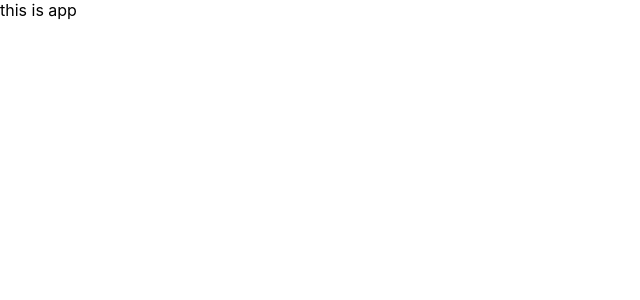
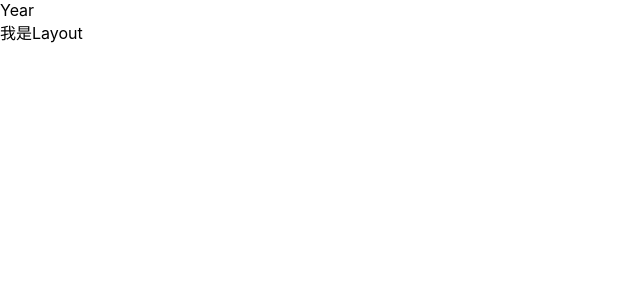
Before and after one commit to Kaano-0awwwww/bill-list-test, a React (Create React App) app: page /year in a window 1280 px wide. Shown: the top 300 px of the page, without its empty margins (0-640 px from the left). Built offline with nearby package versions, Linux system fonts and the light colour scheme.

Commit message:
环境初始化

```diff
--- /dev/null
+++ b/src/global css/theme.css
@@ -0,0 +1,3 @@
+:root:root {
+  --adm-color-primary: rgb(105, 174, 120);
+}
--- a/src/index.js
+++ b/src/index.js
@@ -1,9 +1,14 @@
 import React from 'react';
 import ReactDOM from 'react-dom/client';
 import './index.css';
-import App from './App';
-
+import { RouterProvider } from 'react-router-dom';
+import router from './router';
+import { Provider } from 'react-redux';
+import store from './store';
 const root = ReactDOM.createRoot(document.getElementById('root'));
 root.render(
-    <App />
+    <Provider store={store}>
+        <RouterProvider router={router} />
+    </Provider>
+
 );
--- /dev/null
+++ b/src/pages/Layout/Layout.js
@@ -0,0 +1,12 @@
+import { Outlet } from "react-router-dom"
+
+function Layout() {
+  return (
+    <div>
+      <Outlet />
+      我是Layout
+    </div>
+  )
+}
+
+export default Layout
--- /dev/null
+++ b/src/pages/Month/Month.js
@@ -0,0 +1,7 @@
+function Month() {
+  return (
+    <div> Month </div>
+  )
+}
+
+export default Month
--- /dev/null
+++ b/src/pages/New/New.js
@@ -0,0 +1,7 @@
+function New() {
+  return (
+    <div> New </div>
+  )
+}
+
+export default New
--- /dev/null
+++ b/src/pages/Year/Year.js
@@ -0,0 +1,7 @@
+function Year() {
+  return (
+    <div> Year </div>
+  )
+}
+
+export default Year
--- /dev/null
+++ b/src/router/index.js
@@ -0,0 +1,28 @@
+import Layout from "@/pages/Layout/Layout"
+import Month from "@/pages/Month/Month"
+import New from "@/pages/New/New"
+import Year from "@/pages/Year/Year"
+import { createBrowserRouter } from "react-router-dom"
+
+const router = createBrowserRouter([
+  {
+    path: '/',
+    element: <Layout />,
+    children: [
+      {
+        index: true,
+        element: <Month />
+      },
+      {
+        path: 'year',
+        element: <Year />
+      }
+    ]
+  },
+  {
+    path: '/new',
+    element: <New />
+  }
+])
+
+export default router
--- /dev/null
+++ b/src/store/index.js
@@ -0,0 +1,10 @@
+import { configureStore } from "@reduxjs/toolkit"
+import billReducer from "./modules/billStore"
+
+const store = configureStore({
+  reducer: {
+    billStore: billReducer
+  }
+})
+
+export default store
--- /dev/null
+++ b/src/store/modules/billStore.js
@@ -0,0 +1,28 @@
+import { createSlice } from "@reduxjs/toolkit"
+import axios from "axios"
+
+const billStore = createSlice({
+  name: 'billStore',
+  initialState: {
+    billList: []
+  },
+  reducers: {
+    setBillList(state, action) {
+      state.billList = action.payload
+    },
+  }
+})
+
+const getBillListServer = () => {
+  return async (dispatch) => {
+    const res = await axios.get('http://localhost:8888/ka')
+    dispatch(setBillList(res.data))
+  }
+}
+export { getBillListServer }
+// 创建action对象
+const { setBillList } = billStore.actions
+
+// 实例化导出reducer
+const billReducer = billStore.reducer
+export default billReducer
```
